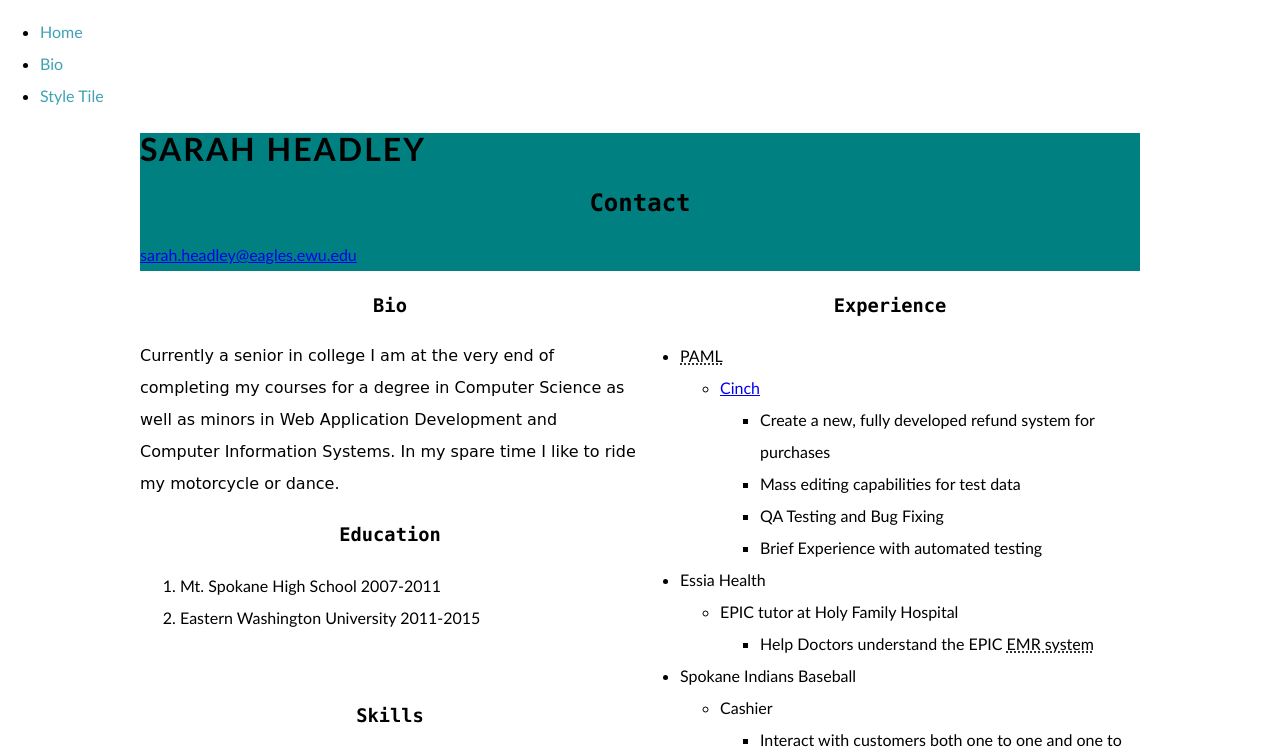
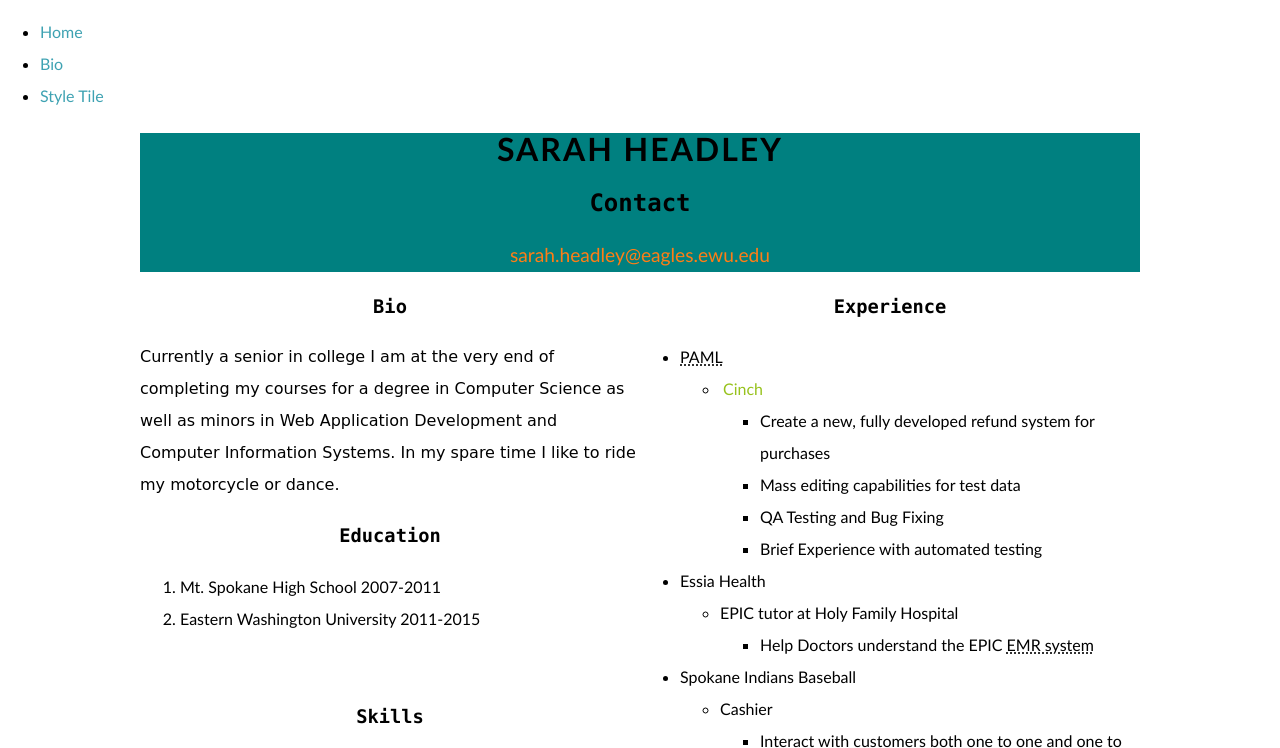
Before and after one commit to sarahbearmh/sarahbearmh.github.io, a plain HTML site: page bio.html in a window 1280 px wide. Shown: the top 748 px of the page. Drawn offline with nearby package versions, Linux system fonts and the light colour scheme.

Commit message:
Working from Work, Styles for Bio Page

```diff
--- a/css/styles.css
+++ b/css/styles.css
@@ -47,7 +47,6 @@ img{
 	margin: 0 auto;
 }
 .bio article{
-	background: teal;
 	margin: 0 auto;
 	width: 1000px;
 }
@@ -62,8 +61,43 @@ img{
 .resume-content{
 
 }
-/*.clearfix{
+.bio .contact-info{
+  background: teal;
+  text-align: center;
+}
+
+.contact-info a:link,
+.contact-info a:visited{
+  color: #FF7D15;
+  text-decoration: none;
+  font-size: 1.2em;
+
+}
+.contact-info a:hover{
+  background: #3EA2B2;
+}
+.contact-info a:active{
+  color: #15DEFF;
+}
+.cinch-site:link{
+  color: #97c21c;
+  text-decoration: none;
+  padding: 0px 3px;
+}
+.cinch-site:visited{
+  color: #999;
+}
+.cinch-site:hover{
+  background: #97c21c;
+  color: #fff;
+  padding: 0px 3px;
+}
+
+.clearfix{
 	float: none;
 	clear: both;
-}*/
+}
+.extra h3{
+  text-align: left;
+}
 /* STYLE TILE
```
